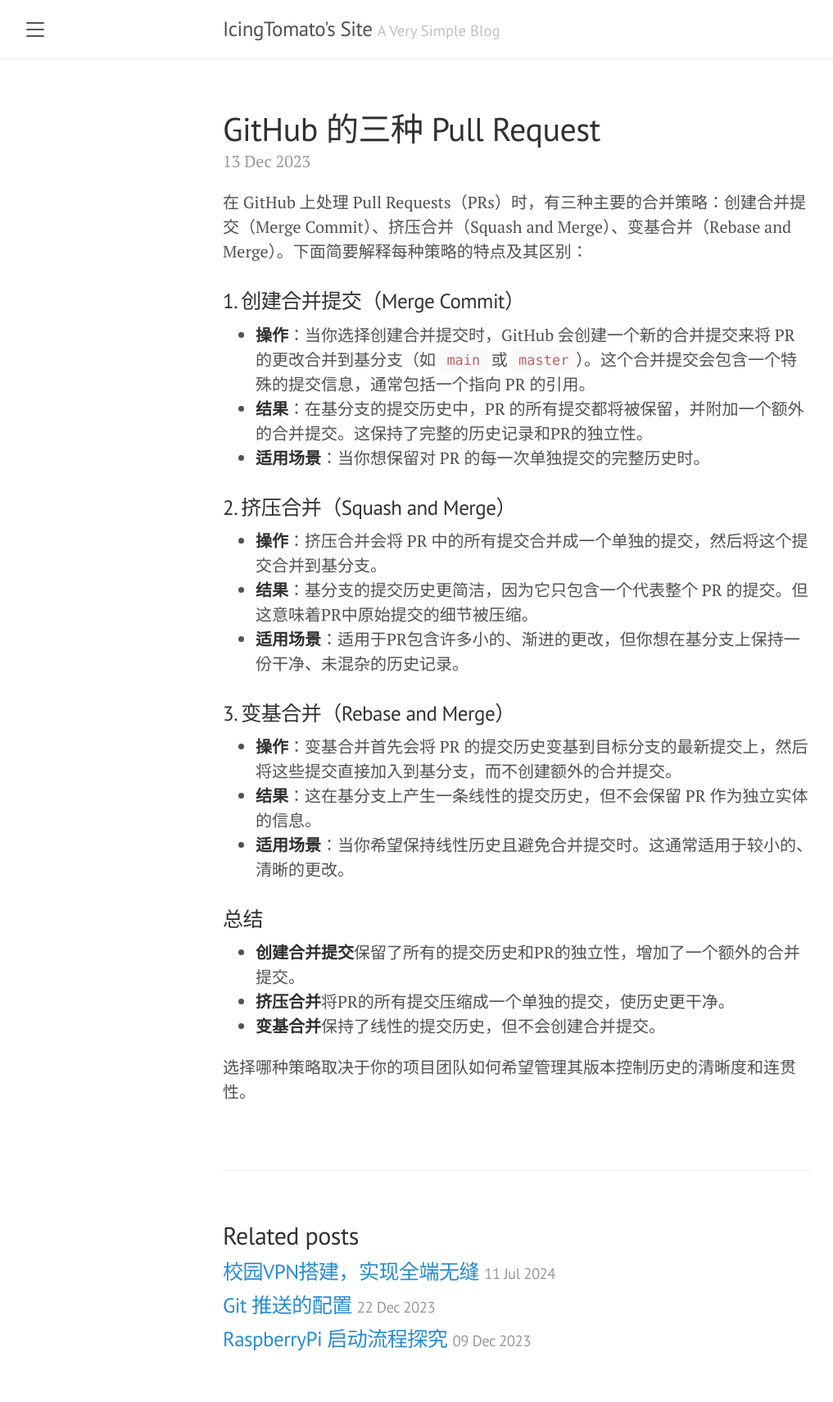
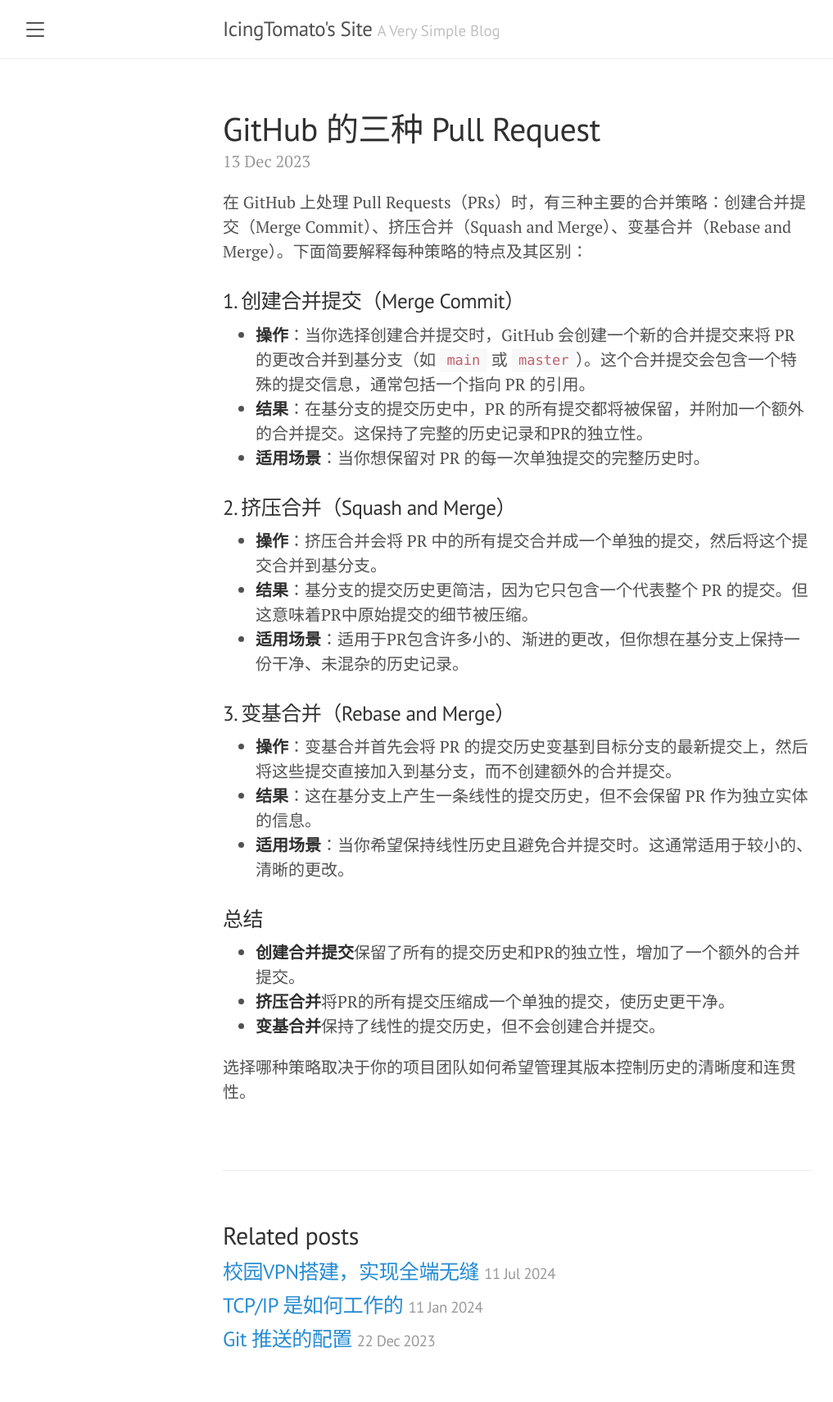
Before and after one commit to IcingTomato/icing.fun, a Jekyll site: the page built from _posts/2023-12-13-github_pull_request.markdown, in a window 1280 px wide. Shown: the whole page at 82% size, without its empty margins (8-1025 px from the left). Built offline with Jekyll 4.4.1, drawn with Linux system fonts in a browser that asks for light colours.

Commit message:
Change: Change something

```diff
--- a/_config.yml
+++ b/_config.yml
@@ -1,7 +1,7 @@
 # Setup
 title:               IcingTomato's Site
 tagline:             'A Very Simple Blog'
-description:         'A Cyber Worker. '
+description:         'A Cyber Worker in @Microsoft Shanghai.'
 url:                 http://icing.fun
 baseurl:             ''
 paginate:            5
--- /dev/null
+++ b/_posts/2024-01-11-how_tcp_ip_work.markdown
@@ -0,0 +1,5 @@
+---
+layout: post
+title:  "TCP/IP 是如何工作的"
+tags: network windows zh-cn
+---
```
